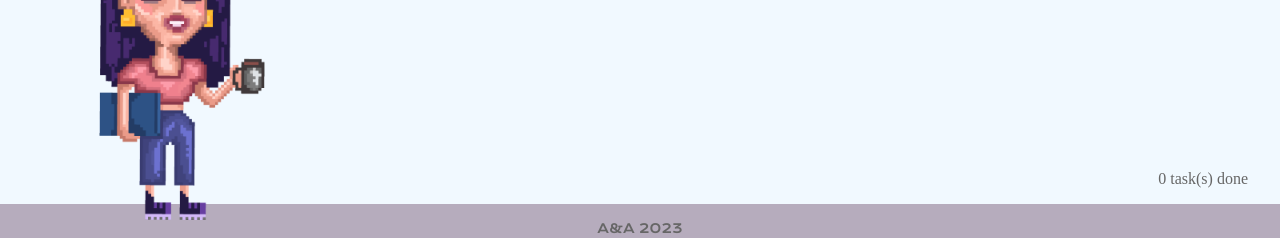
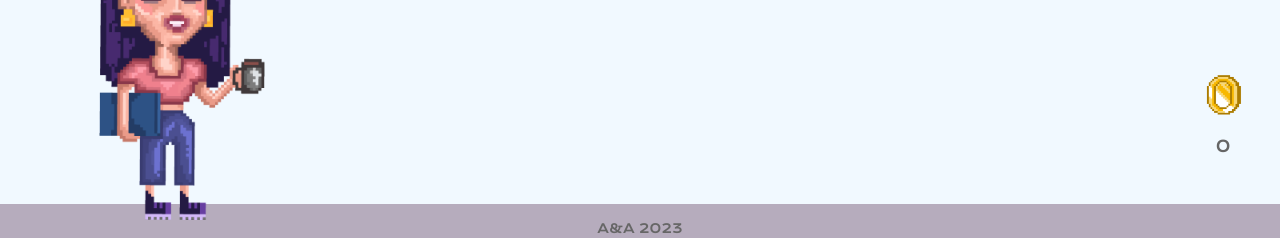
Before and after one commit to EndziTheNoob/taskmate, a Next.js app: page /todolist in a window 1280 px wide. Shown: the part 548-786 px from the top of the page. Built offline with nearby package versions, Linux system fonts and the light colour scheme.

Commit message:
uprava menu

```diff
--- a/src/components/CharacterBubble/index.js
+++ b/src/components/CharacterBubble/index.js
@@ -1,6 +1,5 @@
 import { useEffect, useState } from 'react';
 import { BubbleContainer, BubbleContent } from './styled';
-import Menu from '../Menu';
 import { LoadUserName } from '@/services/user';
 
 export default function Speaking() {
@@ -22,9 +21,6 @@ export default function Speaking() {
 
   return (
     <div>
-      <nav>
-        <Menu />
-      </nav>
       <BubbleContainer>
         <BubbleContent style={{ minHeight: `${dynamicHeight}px` }}>
           <p>{quote}</p>
--- a/src/pages/todolist.js
+++ b/src/pages/todolist.js
@@ -14,6 +14,8 @@ import {
   TaskCount,
   FilterBar,
   FilterButton,
+  MoneyContainer,
+  Money,
 } from '../styles/Todolist.js';
 import Head from 'next/head';
 import CharacterBubble from '../components/CharacterBubble/index.js';
@@ -117,7 +119,15 @@ export default function TodoApp() {
               </Task>
             ))}
           </TaskListContainer>
-          <TaskCount>{`${doneCount} task(s) done`}</TaskCount>
+          <MoneyContainer>
+            <Money
+              src="/img/money.png"
+              alt="taskmate2"
+              width={50}
+              height={50}
+            />
+            <TaskCount>{`${doneCount}`}</TaskCount>
+          </MoneyContainer>
         </TaskList>
         <CharacterBubble />
         <TaskmateTodo
--- a/src/styles/Todolist.js
+++ b/src/styles/Todolist.js
@@ -145,9 +145,7 @@ export const TaskmateTodo = styled.img`
 export const TaskCount = styled.div`
   margin-top: 1rem;
   color: ${Palette.gray_dark};
-  position: absolute;
-  bottom: 4rem;
-  right: 2rem;
+  font-family: var(--font-mono);
 `;
 
 export const FilterBar = styled.div`
@@ -169,3 +167,15 @@ export const FilterButton = styled.button`
     background-color: ${Palette.purple_light};
   }
 `;
+
+export const MoneyContainer = styled.div`
+  display: flex;
+  flex-direction: column;
+  justify-content: center;
+  position: absolute;
+  bottom: 6rem;
+  right: 2rem;
+  align-items: center;
+`;
+
+export const Money = styled.img``;
```
Also changed, not shown: public/img/money.png (renamed from public/img/pngwing.com.png).
